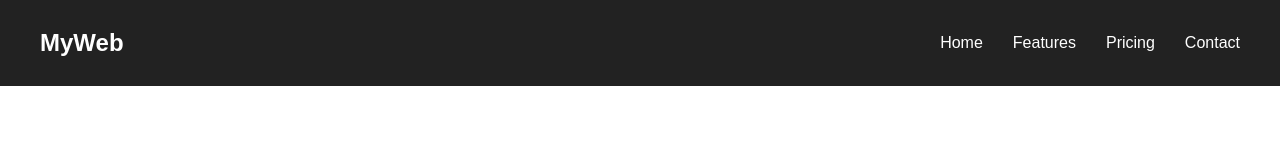
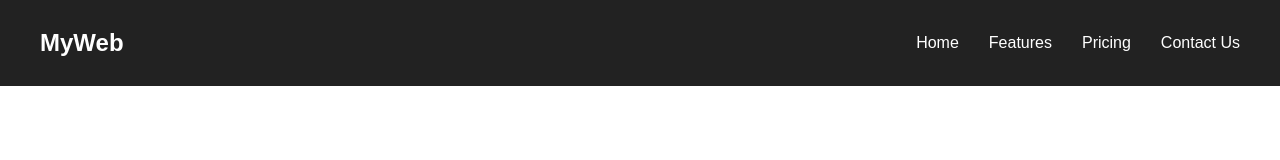
Before and after one commit to aftab1911/landing_page, a plain HTML site: page index.html in a window 1280 px wide. Drawn offline with Linux system fonts and the light colour scheme.

```diff
--- a/css/style.css
+++ b/css/style.css
@@ -1,4 +1,4 @@
-/* Header + Nav */
+
 body {
     margin: 0;
     font-family: Arial, sans-serif;
--- a/index.html
+++ b/index.html
@@ -17,7 +17,7 @@
         <li><a href="#">Home</a></li>
         <li><a href="#">Features</a></li>
         <li><a href="#">Pricing</a></li>
-        <li><a href="#">Contact</a></li>
+        <li><a href="#">Contact Us</a></li>
       </ul>
 
       <div class="menu-btn" id="menuBtn">
--- a/js/main.js
+++ b/js/main.js
@@ -4,3 +4,4 @@
 menuBtn.addEventListener("click", () => {
   navMenu.classList.toggle("show");
 });
+//header
```
